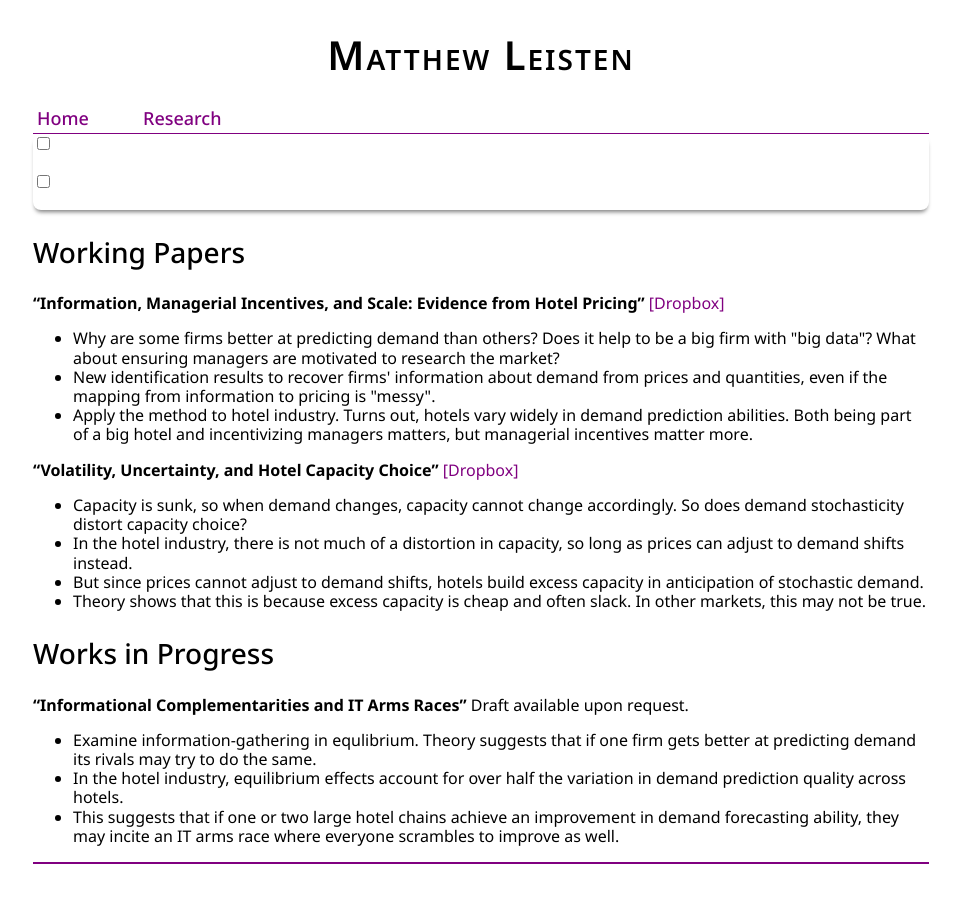
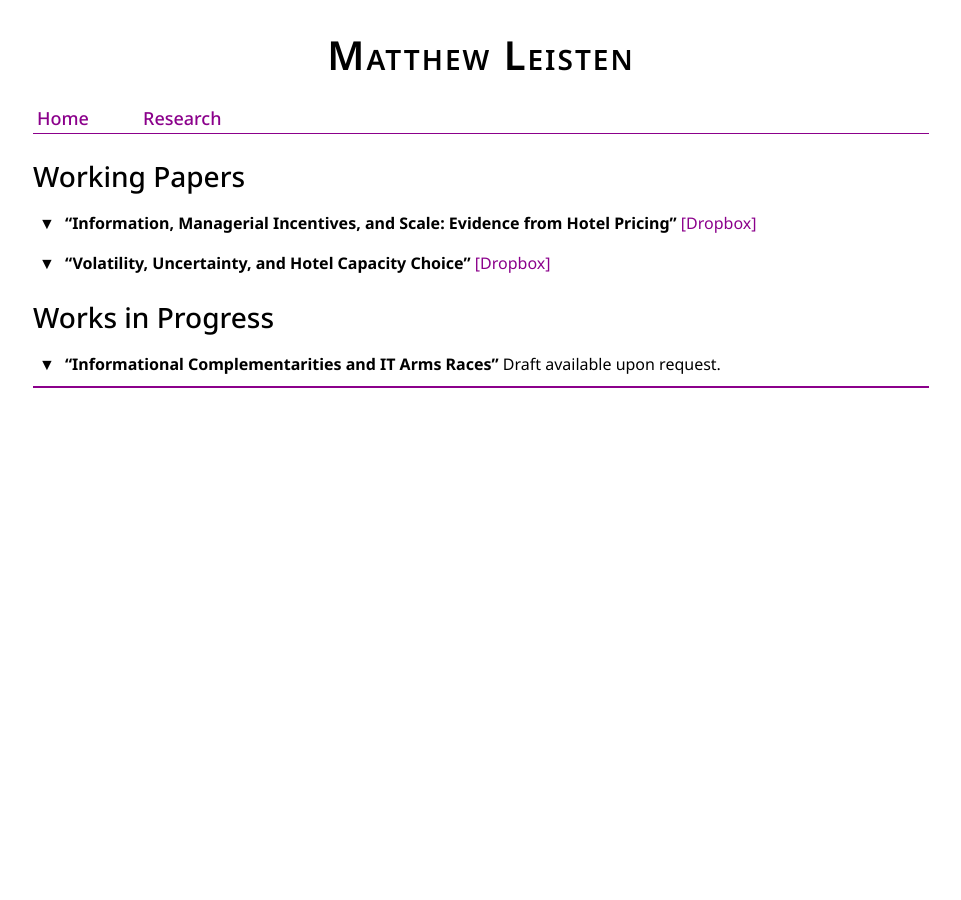
Before and after one commit to mleisten/mleisten.github.io, a Jekyll site: the page Research/index.html, which Jekyll copies as it is, in a window 1280 px wide. Shown: the whole page, without its empty margins (159-1120 px from the left). Built offline with Jekyll 4.4.1, drawn with Linux system fonts in a browser that asks for light colours.

Commit message:
Update index.html

```diff
--- a/Research/index.html
+++ b/Research/index.html
@@ -15,8 +15,11 @@
 body {width: 70%;
     background-color: white;
     margin: auto;}
-nav {border-bottom: 1px solid purple;
+nav {border-bottom: 1px solid darkmagenta;
 }
+ul.tight {margin-top: 4px;
+	padding-left: 52px;
+	}
 nav ul, footer ul {
     font-family:'Noto Sans';
     padding: 0px;
@@ -54,7 +57,7 @@ div.rcolumn {
 	}
 a {
     text-decoration: none;
-    color: purple;
+    color: darkmagenta;
     font-weight: heavy;
 }
 a:hover {
@@ -72,6 +75,7 @@ h2 {
     font-size: 1.75em;
     font-family:'Noto Sans';
     font-weight: 500;
+    margin-bottom: 0px;
 }
 p {
     font-size: 1em;
@@ -81,14 +85,20 @@ p {
     color: black;
 }
 footer {
-    border-top: 2px solid purple;
+	margin-top: 10px;
+    margin-bottom: 10px;
+    border-top: 2px solid darkmagenta;
     font-size: .8em;
 }
 ul {
     line-height: 1.2em;
     font-family: 'Noto Sans';
     }
-
+p.tight {
+	padding-left: 36px;
+    text-indent: -36px;
+	margin-bottom: 4px;
+    }
 img.myface {
     width: 70%;
     height:auto;
@@ -98,76 +108,30 @@ img.myface {
     margin-right: auto;
     display: block;
     }
-	// Layout
-.row {
-  display:flex;
-  .col {
-    flex:1;
-    &:last-child {
-      margin-left: 1em;
+.collapsible {
+  color: black;
+  background-color: white;
+  cursor: pointer;
+  margin: 0px;
+  border: none;
+  text-align: left;
+  display: inline-block;
+  outline: none;
+  font-family: 'Noto Sans';
+	}
+.collapsible:after {
+	font-size: 1.2em;
+	content:' \25BC';
     }
-  }
-}
-	/* Accordion styles */
-.tabs {
-  border-radius: 8px;
+.active, .collapsible:hover {
+  background-color: white;
+  color: darkmagenta;
+	}
+.content {
+  padding: 0px;
+  display: none;
   overflow: hidden;
-  box-shadow: 0 4px 4px -2px rgba(0,0,0,0.5);
-}
-.tab {
-  width: 100%;
-  color: white;
-  overflow: hidden;
-  &-label {
-    display: flex;
-    justify-content: space-between;
-    padding: 1em;
-    background: $midnight;
-    font-weight: bold;
-    cursor: pointer;
-    /* Icon */
-    &:hover {
-      background: darken($midnight, 10%);
-    }
-    &::after {
-      content: "\276F";
-      width: 1em;
-      height: 1em;
-      text-align: center;
-      transition: all .35s;
-    }
-  }
-  &-content {
-    max-height: 0;
-    padding: 0 1em;
-    color: $midnight;
-    background: white;
-    transition: all .35s;
-  }
-  &-close {
-    display: flex;
-    justify-content: flex-end;
-    padding: 1em;
-    font-size: 0.75em;
-    background: $midnight;
-    cursor: pointer;
-    &:hover {
-      background: darken($midnight, 10%);
-    }
-  }
-}
-
-// :checked
-input:checked {
-  + .tab-label {
-    &::after {
-      transform: rotate(90deg);
-    }
-  }
-  ~ .tab-content {
-    max-height: 100vh;
-    padding: 1em;
-  }
+  background-color: white;
 }
 </style>
 
@@ -176,6 +140,8 @@ input:checked {
 
 <title>Matthew Leisten</title>
 </head>
+
+
 <body>
 	<h1> Matthew Leisten
 		</h1>
@@ -186,54 +152,61 @@ input:checked {
 </ul>
 </nav>
 
-	<div class="tabs">
-      <div class="tab">
-        <input type="checkbox" id="chck1">
-        <label class="tab-label" for="chck1">Item 1</label>
-        <div class="tab-content">
-          Lorem ipsum dolor sit amet consectetur, adipisicing elit. Ipsum, reiciendis!
-        </div>
-      </div>
-      <div class="tab">
-        <input type="checkbox" id="chck2">
-        <label class="tab-label" for="chck2">Item 2</label>
-        <div class="tab-content">
-          Lorem ipsum dolor sit amet consectetur adipisicing elit. A, in!
-        </div>
-      </div>
-    </div>
 
 <div class="container">
+
 <h2> Working Papers </h2>
-<p> <b>“Information, Managerial Incentives, and Scale: Evidence from Hotel Pricing” </b>
+<p class="tight"> <button type="button" class="collapsible"></button> <b>“Information, Managerial Incentives, and Scale: Evidence from Hotel Pricing” </b>
 <a href = "https://www.dropbox.com/s/e2zzypyes3d8og2/Leisten_JMP.pdf?dl=0">
 [Dropbox]</a></p>
-<ul>
+<div class="content">
+<ul class="tight">
 <li>Why are some firms better at predicting demand than others? Does it help to be a big firm with "big data"? What about ensuring managers are motivated to research the market?</li>
 <li>New identification results to recover firms' information about demand from prices and quantities, even if the mapping from information to pricing is "messy".</li>
 <li>Apply the method to hotel industry. Turns out, hotels vary widely in demand prediction abilities. Both being part of a big hotel and incentivizing managers matters, but managerial incentives matter more.</li>
 </ul>
+</div>
 
-<p><b> “Volatility, Uncertainty, and Hotel Capacity Choice” </b>
+<p class="tight" > <button type="button" class="collapsible"></button> <b> “Volatility, Uncertainty, and Hotel Capacity Choice” </b>
 <a href = "https://www.dropbox.com/s/3rzopktnt40p6lo/Volatility__Uncertainty__and_Hotel_Capacity.pdf?dl=0">
 [Dropbox]</a></p>
-<ul>
+<div class="content">
+<ul class="tight">
 <li> Capacity is sunk, so when demand changes, capacity cannot change accordingly. So does demand stochasticity distort capacity choice?</li>
 <li> In the hotel industry, there is not much of a distortion in capacity, so long as prices can adjust to demand shifts instead.
 <li>But since prices cannot adjust to demand shifts, hotels build excess capacity in anticipation of stochastic demand. </li>
 <li> Theory shows that this is because excess capacity is cheap and often slack. In other markets, this may not be true. </li>
 </ul>
-
+</div>
 <h2> Works in Progress </h2>
 
-<p><b> “Informational Complementarities and IT Arms Races” </b> Draft available upon request.</p>
-	<ul>
+<p class="tight"><button type="button" class="collapsible"></button><b> “Informational Complementarities and IT Arms Races” </b> Draft available upon request.</p>
+<div class="content">
+	<ul class = "tight">
 <li> Examine information-gathering in equlibrium. Theory suggests that if one firm gets better at predicting demand its rivals may try to do the same. </li>
 <li> In the hotel industry, equilibrium effects account for over half the variation in demand prediction quality across hotels. </li>
 <li> This suggests that if one or two large hotel chains achieve an improvement in demand forecasting ability, they may incite an IT arms race where everyone scrambles to improve as well.</li>
 	</ul>
+    </div>
 <footer>
 </footer>
 </div>
 </body>
+
+<script>
+var coll = document.getElementsByClassName("collapsible");
+var i;
+
+for (i = 0; i < coll.length; i++) {
+  coll[i].addEventListener("click", function() {
+    this.classList.toggle("active");
+    var content = this.parentElement.nextElementSibling;
+    if (content.style.display === "block") {
+      content.style.display = "none";
+    } else {
+      content.style.display = "block";
+    }
+  });
+}
+</script>
 </html>
```
